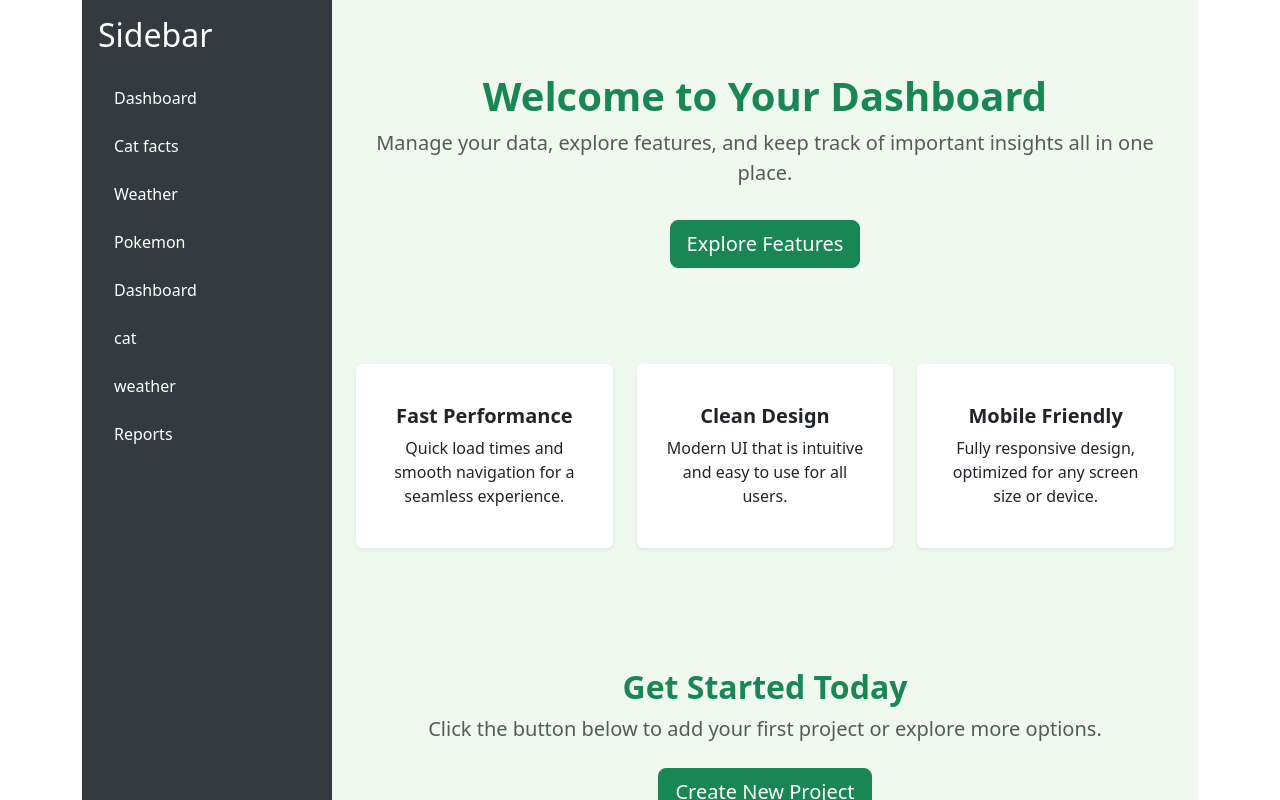
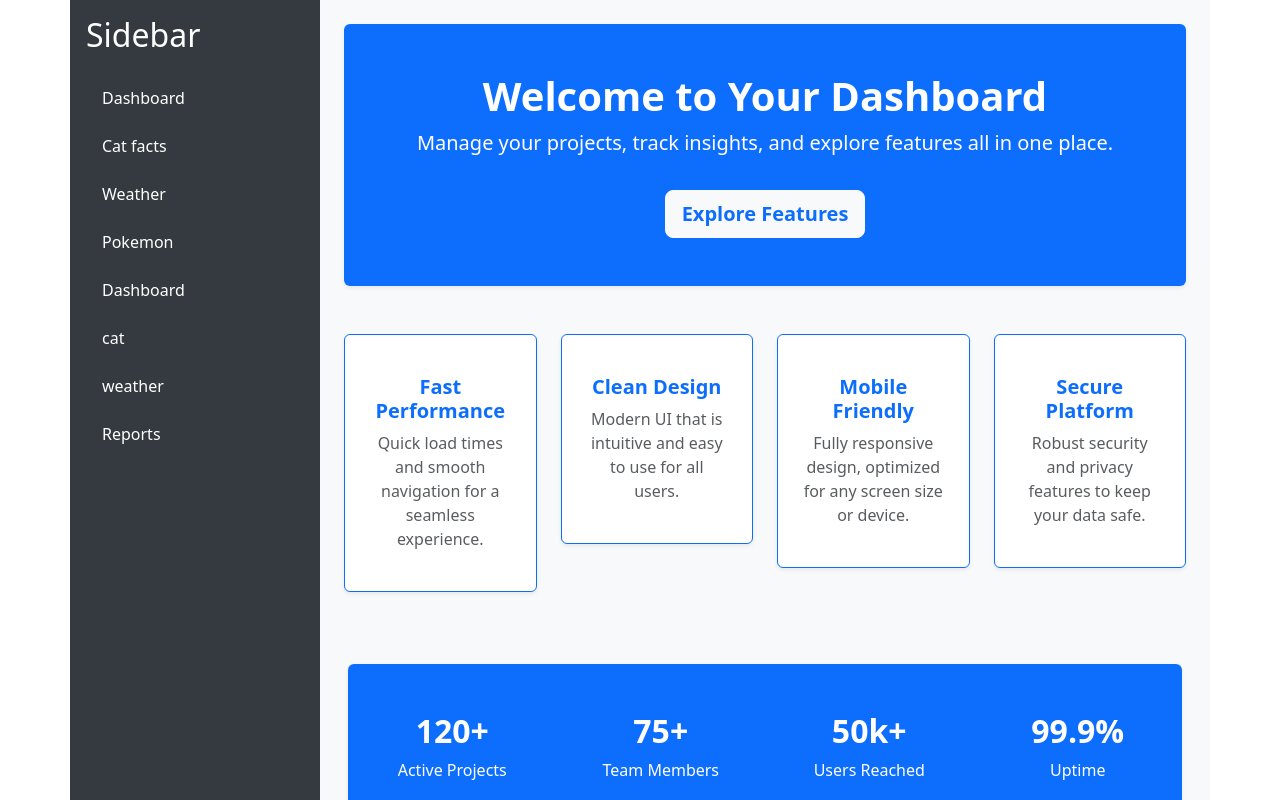
Before and after one commit to Anoopcoder2004/Api, an Angular app: page /dashboard in a window 1280 px wide. Built offline with nearby package versions, Linux system fonts and the light colour scheme.

Commit message:
side gap in sidebar fixed and dashboard color theme changed to blue

```diff
--- a/src/app/app.component.css
+++ b/src/app/app.component.css
@@ -19,3 +19,6 @@ body, html {
   flex: 1; /* take remaining space */
   overflow-y: auto;
 }
+.container{
+  padding:0;
+}
--- a/src/app/dashboard/dashboard.component.html
+++ b/src/app/dashboard/dashboard.component.html
@@ -1,43 +1,89 @@
-<!-- Main Content for Landing Page -->
-<div class="container-fluid p-4" style="background-color: #f0f9f0; min-height: 100vh;">
+<!-- Main Content for Dashboard -->
+<div class="container-fluid p-4 bg-light" style="min-height: 100vh;">
 
   <!-- Hero Section -->
-  <div class="text-center py-5">
-    <h1 class="text-success fw-bold">Welcome to Your Dashboard</h1>
-    <p class="text-muted fs-5">Manage your data, explore features, and keep track of important insights all in one place.</p>
-    <a href="#features" class="btn btn-success btn-lg mt-3">Explore Features</a>
+  <div class="text-center py-5 bg-primary text-white rounded shadow-sm">
+    <h1 class="fw-bold">Welcome to Your Dashboard</h1>
+    <p class="fs-5">Manage your projects, track insights, and explore features all in one place.</p>
+    <a href="#features" class="btn btn-light btn-lg mt-3 text-primary fw-bold">Explore Features</a>
   </div>
 
   <!-- Features Section -->
   <div id="features" class="row text-center py-5">
-    <div class="col-md-4 mb-4">
-      <div class="card border-0 shadow-sm p-4 feature-card">
-        <i class="bi bi-speedometer2 text-success fs-1 mb-3"></i>
-        <h5 class="fw-bold">Fast Performance</h5>
-        <p>Quick load times and smooth navigation for a seamless experience.</p>
+    <div class="col-md-3 mb-4">
+      <div class="card border-primary shadow-sm p-4 feature-card">
+        <i class="bi bi-speedometer2 text-primary fs-1 mb-3"></i>
+        <h5 class="fw-bold text-primary">Fast Performance</h5>
+        <p class="text-muted">Quick load times and smooth navigation for a seamless experience.</p>
       </div>
     </div>
-    <div class="col-md-4 mb-4">
-      <div class="card border-0 shadow-sm p-4 feature-card">
-        <i class="bi bi-palette text-success fs-1 mb-3"></i>
-        <h5 class="fw-bold">Clean Design</h5>
-        <p>Modern UI that is intuitive and easy to use for all users.</p>
+    <div class="col-md-3 mb-4">
+      <div class="card border-primary shadow-sm p-4 feature-card">
+        <i class="bi bi-palette text-primary fs-1 mb-3"></i>
+        <h5 class="fw-bold text-primary">Clean Design</h5>
+        <p class="text-muted">Modern UI that is intuitive and easy to use for all users.</p>
       </div>
     </div>
-    <div class="col-md-4 mb-4">
-      <div class="card border-0 shadow-sm p-4 feature-card">
-        <i class="bi bi-phone text-success fs-1 mb-3"></i>
-        <h5 class="fw-bold">Mobile Friendly</h5>
-        <p>Fully responsive design, optimized for any screen size or device.</p>
+    <div class="col-md-3 mb-4">
+      <div class="card border-primary shadow-sm p-4 feature-card">
+        <i class="bi bi-phone text-primary fs-1 mb-3"></i>
+        <h5 class="fw-bold text-primary">Mobile Friendly</h5>
+        <p class="text-muted">Fully responsive design, optimized for any screen size or device.</p>
+      </div>
+    </div>
+    <div class="col-md-3 mb-4">
+      <div class="card border-primary shadow-sm p-4 feature-card">
+        <i class="bi bi-shield-check text-primary fs-1 mb-3"></i>
+        <h5 class="fw-bold text-primary">Secure Platform</h5>
+        <p class="text-muted">Robust security and privacy features to keep your data safe.</p>
+      </div>
+    </div>
+  </div>
+
+  <!-- Stats Section -->
+  <div class="row text-center py-5 bg-primary text-white rounded shadow-sm mx-1">
+    <div class="col-md-3 mb-4">
+      <h2 class="fw-bold">120+</h2>
+      <p>Active Projects</p>
+    </div>
+    <div class="col-md-3 mb-4">
+      <h2 class="fw-bold">75+</h2>
+      <p>Team Members</p>
+    </div>
+    <div class="col-md-3 mb-4">
+      <h2 class="fw-bold">50k+</h2>
+      <p>Users Reached</p>
+    </div>
+    <div class="col-md-3 mb-4">
+      <h2 class="fw-bold">99.9%</h2>
+      <p>Uptime</p>
+    </div>
+  </div>
+
+  <!-- Testimonials Section -->
+  <div class="text-center py-5">
+    <h2 class="fw-bold text-primary">What Our Users Say</h2>
+    <div class="row mt-4">
+      <div class="col-md-6 mb-4">
+        <div class="card border-primary shadow-sm p-4">
+          <p class="text-muted">“This dashboard makes managing my work so much easier and faster. Highly recommended!”</p>
+          <h6 class="fw-bold text-primary mt-3">– Alex Johnson</h6>
+        </div>
+      </div>
+      <div class="col-md-6 mb-4">
+        <div class="card border-primary shadow-sm p-4">
+          <p class="text-muted">“Clean, simple, and powerful features that help our team stay organized and efficient.”</p>
+          <h6 class="fw-bold text-primary mt-3">– Priya Sharma</h6>
+        </div>
       </div>
     </div>
   </div>
 
   <!-- CTA Section -->
-  <div class="text-center py-5">
-    <h2 class="text-success fw-bold">Get Started Today</h2>
-    <p class="text-muted fs-5 mb-4">Click the button below to add your first project or explore more options.</p>
-    <a href="#" class="btn btn-success btn-lg">Create New Project</a>
+  <div class="text-center py-5 bg-primary text-white rounded shadow-sm">
+    <h2 class="fw-bold">Get Started Today</h2>
+    <p class="fs-5 mb-4">Click the button below to add your first project or explore more options.</p>
+    <a href="#" class="btn btn-light btn-lg text-primary fw-bold">Create New Project</a>
   </div>
 
 </div>
```
